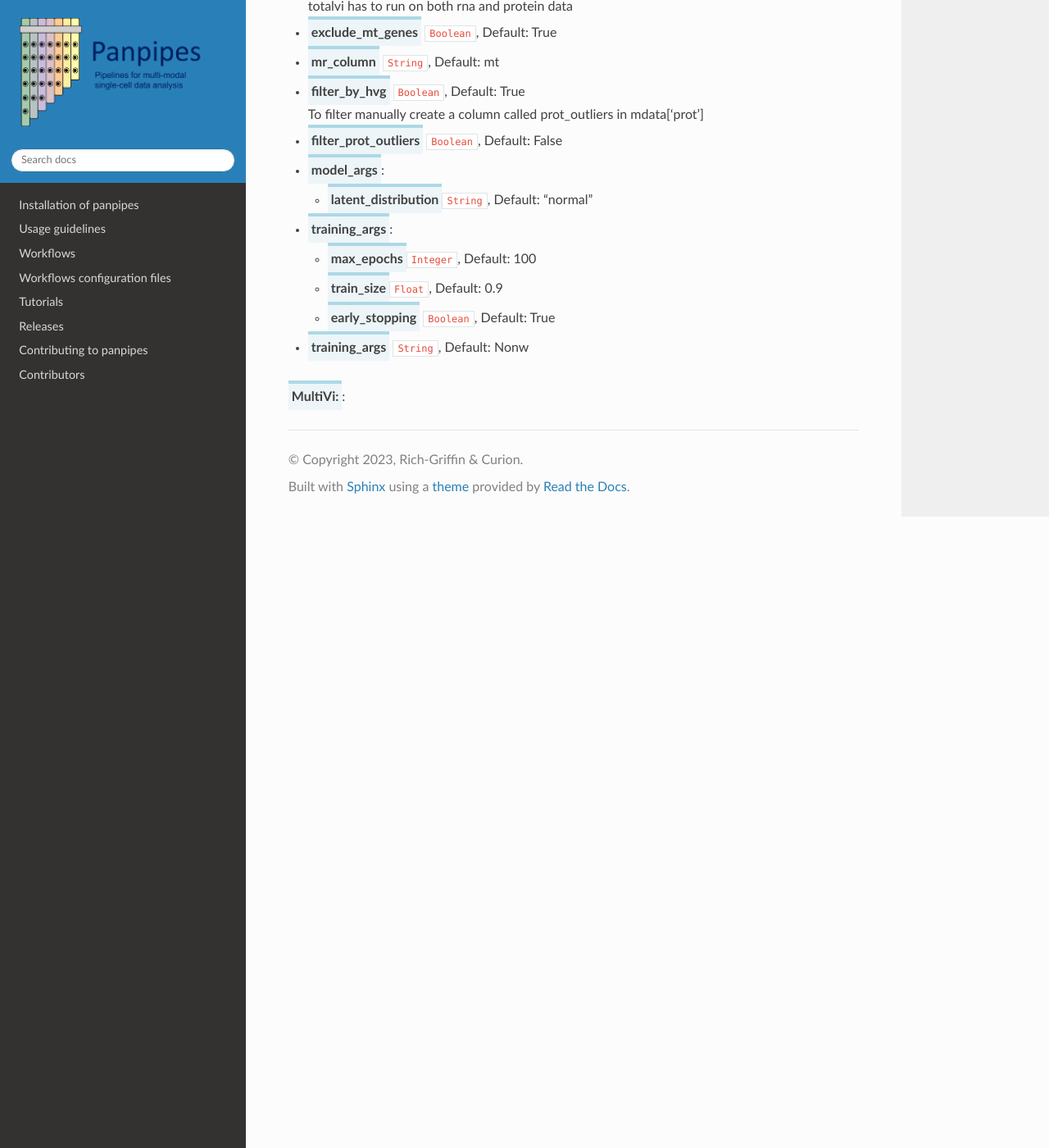
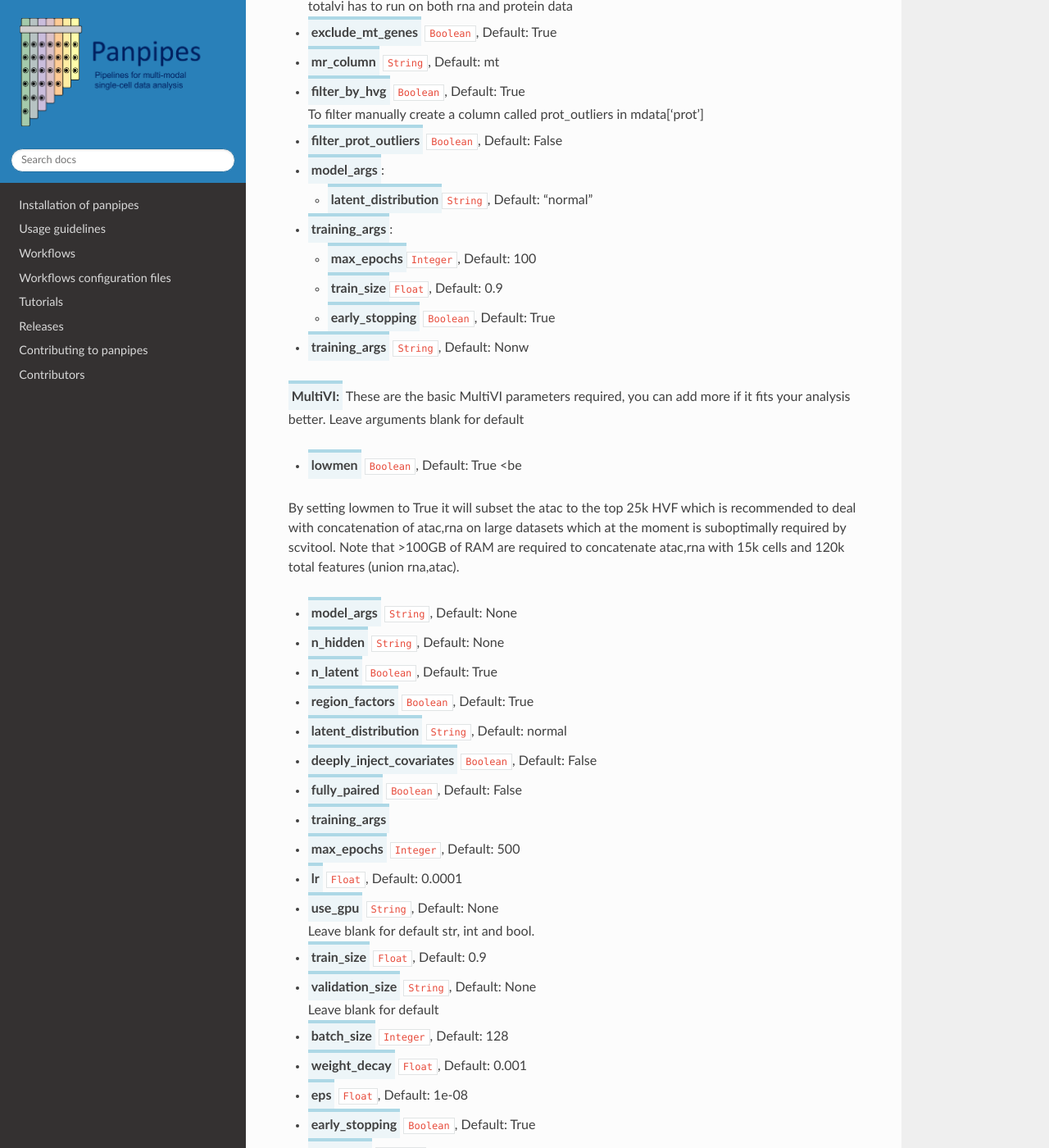
Before and after one commit to bio-la/panpipes-nextflow, a Sphinx documentation site: the page built from docs/yaml_docs/pipeline_integration_ym.md, in a window 1280 px wide and 1400 px high, scrolled down 4314 px. Shown: the whole window at 82% size. Built offline with Sphinx 7.4.7 and the Read the Docs theme 2.0.0, drawn with Linux system fonts in a browser that asks for light colours; some of the changed text lies outside the part shown.

Commit message:
Update pipeline_integration_ym.md

```diff
--- a/docs/yaml_docs/pipeline_integration_ym.md
+++ b/docs/yaml_docs/pipeline_integration_ym.md
@@ -178,4 +178,46 @@ Check https://bbknn.readthedocs.io/en/latest/ for more information
 
 
 
- <span class="parameter">MultiVi:</span>:
+ <span class="parameter">MultiVI:</span>
+  These are the basic MultiVI parameters required, you can add more if it fits your analysis better. Leave arguments blank for default
+
+  -  <span class="parameter">lowmen</span> `Boolean`, Default: True <be
+
+By setting lowmen to True it will subset the atac to the top 25k HVF which is recommended to deal with concatenation of atac,rna on large datasets which at the moment is suboptimally required by scvitool. Note that >100GB of RAM are required to concatenate atac,rna with 15k cells and 120k total features (union rna,atac).
+
+ -  <span class="parameter">model_args</span> `String`, Default: None <br>
+   - <span class="parameter">n_hidden</span> `String`, Default: None <br>
+   -  <span class="parameter">n_latent</span> `Boolean`, Default: True <br>
+   -  <span class="parameter">region_factors</span> `Boolean`, Default: True <br>
+   -  <span class="parameter">latent_distribution</span> `String`, Default: normal <br>
+   -  <span class="parameter">deeply_inject_covariates</span> `Boolean`, Default: False <br>
+   -  <span class="parameter">fully_paired</span> `Boolean`, Default: False <br>
+
+ -  <span class="parameter">training_args</span>
+   -  <span class="parameter">max_epochs</span> `Integer`, Default: 500 <br>
+   -  <span class="parameter">lr</span> `Float`, Default: 0.0001 <br>
+   -  <span class="parameter">use_gpu</span> `String`, Default: None <br>
+     Leave blank for default str, int and bool.
+   -  <span class="parameter">train_size</span> `Float`, Default: 0.9 <br>
+   -  <span class="parameter">validation_size</span> `String`, Default: None <br>
+   Leave blank for default
+
+   -  <span class="parameter">batch_size</span> `Integer`, Default: 128 <br>
+   -  <span class="parameter">weight_decay</span> `Float`, Default: 0.001 <br>
+   -  <span class="parameter">eps</span> `Float`, Default: 1e-08 <br>
+   -  <span class="parameter">early_stopping</span> `Boolean`, Default: True <br>
+   -  <span class="parameter">save_best</span> `Boolean`, Default: True <br>
+   -  <span class="parameter">check_val_every_n_epoch</span> `String`, Default: None <br>
+   Leave blank for the default integer
+
+   -  <span class="parameter">n_steps_kl_warmup</span> `String`, Default: None <br>
+   Leave blank for the default integer
+
+   -  <span class="parameter">n_epochs_kl_warmup</span> `Integer`, Default: 50 <br>
+   -  <span class="parameter">adversarial_mixing</span> `Boolean`, Default: True <br>
+
+ -  <span class="parameter">training_plan</span> `String, Default: None
+   Leave blank for default dict
+
+  <span class="parameter">mofa:</span>
+   These are the basic mofa parameters required, you can add more if it fits your analysis better.
```
